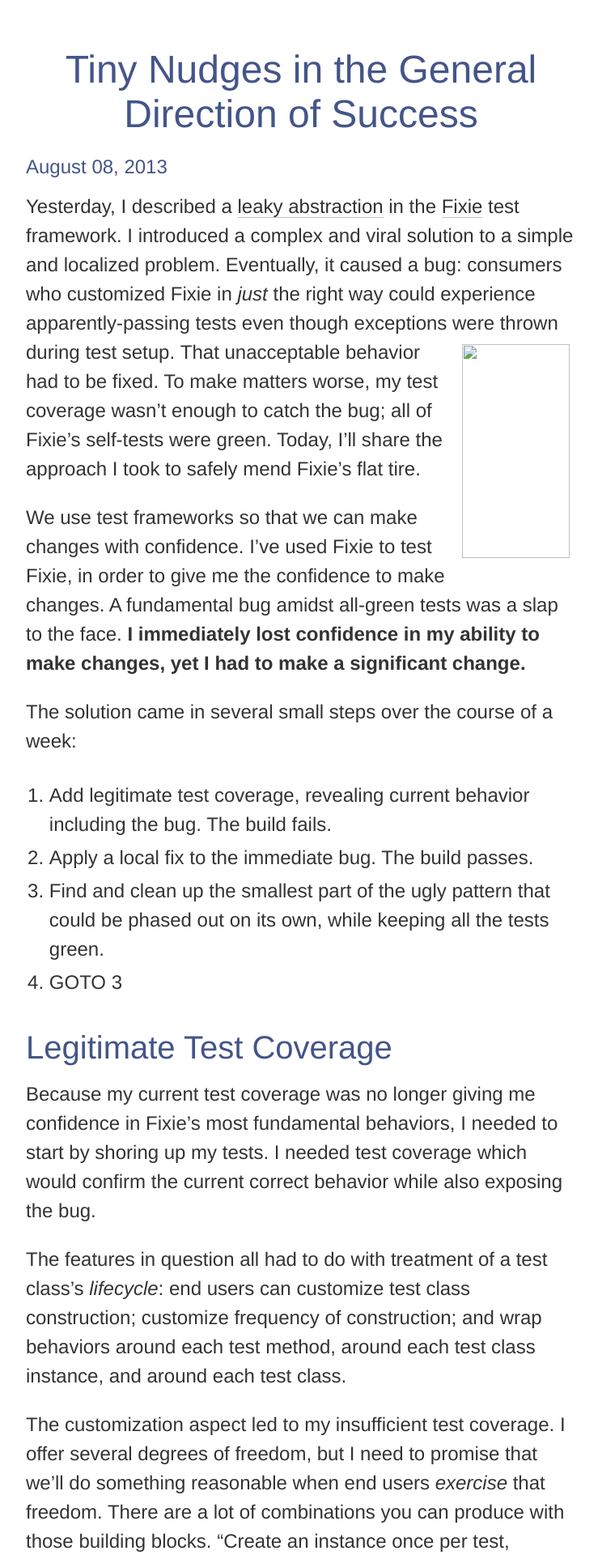
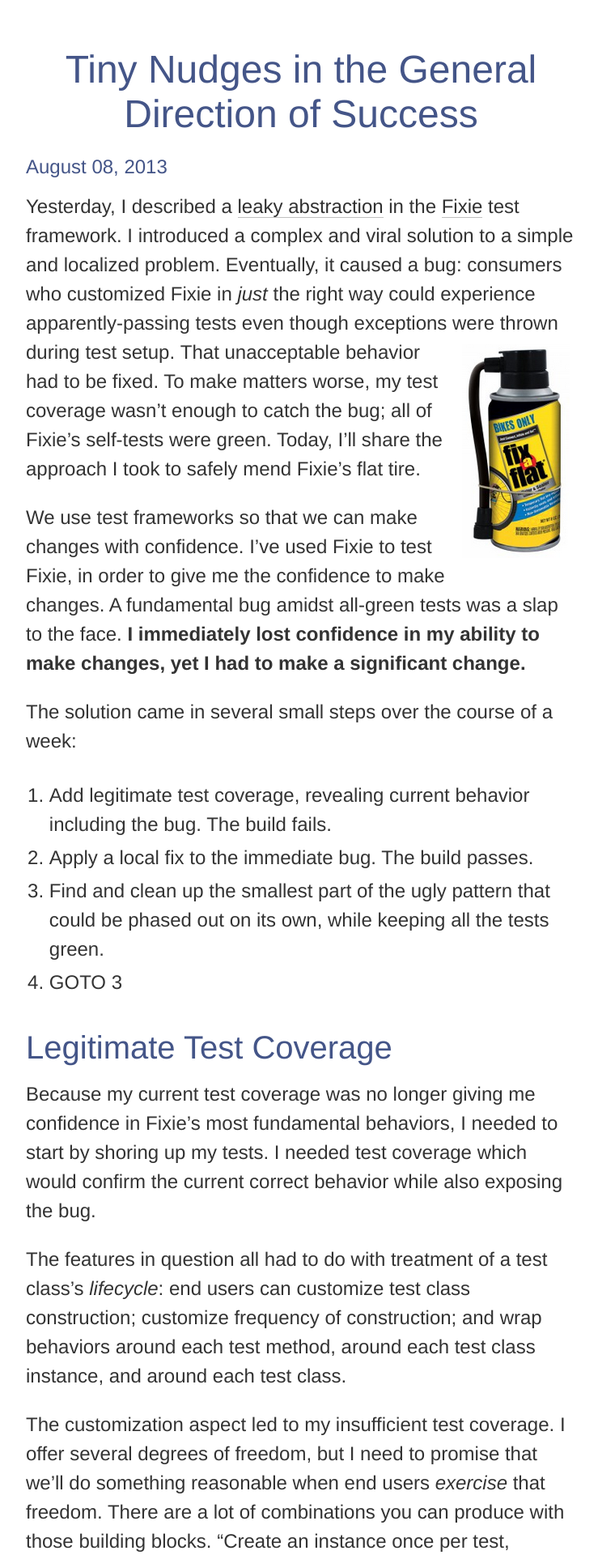
Before and after one commit to plioi/plioi.github.io, a Jekyll site: the page built from _posts/2013-08-08-tiny-nudges-in-the-general-direction-of-success.md, in a window 1280 px wide. Shown: the top 1920 px of the page at 81% size, without its empty margins (268-1007 px from the left). Built offline with Jekyll 4.4.1, drawn with Linux system fonts in a browser that asks for light colours.

Commit message:
Restore image

```diff
--- a/_posts/2013-08-08-tiny-nudges-in-the-general-direction-of-success.md
+++ b/_posts/2013-08-08-tiny-nudges-in-the-general-direction-of-success.md
@@ -2,7 +2,7 @@
 title: Tiny Nudges in the General Direction of Success
 layout: post
 ---
-Yesterday, I described a [leaky abstraction](https://patrick.lioi.net/2013/08/07/the-leakiest-abstraction/) in the [Fixie](https://github.com/fixie/fixie) test framework. I introduced a complex and viral solution to a simple and localized problem. Eventually, it caused a bug: consumers who customized Fixie in _just_ the right way could experience apparently-passing tests even though exceptions were thrown during test setup. [<img src="/content/patricklioi/uploads/2013/08/fix-a-flat.png" alt="" title="fix-a-flat" width="133" height="264" style="float:right;margin:5px;" />](/content/patricklioi/uploads/2013/08/fix-a-flat.png)That unacceptable behavior had to be fixed. To make matters worse, my test coverage wasn&#8217;t enough to catch the bug; all of Fixie&#8217;s self-tests were green. Today, I&#8217;ll share the approach I took to safely mend Fixie&#8217;s flat tire.
+Yesterday, I described a [leaky abstraction](https://patrick.lioi.net/2013/08/07/the-leakiest-abstraction/) in the [Fixie](https://github.com/fixie/fixie) test framework. I introduced a complex and viral solution to a simple and localized problem. Eventually, it caused a bug: consumers who customized Fixie in _just_ the right way could experience apparently-passing tests even though exceptions were thrown during test setup. [<img src="/images/2013/08/fix-a-flat.png" alt="" title="fix-a-flat" width="133" height="264" style="float:right;margin:5px;" />](/images/2013/08/fix-a-flat.png)That unacceptable behavior had to be fixed. To make matters worse, my test coverage wasn&#8217;t enough to catch the bug; all of Fixie&#8217;s self-tests were green. Today, I&#8217;ll share the approach I took to safely mend Fixie&#8217;s flat tire.
 
 We use test frameworks so that we can make changes with confidence. I&#8217;ve used Fixie to test Fixie, in order to give me the confidence to make changes. A fundamental bug amidst all-green tests was a slap to the face. **I immediately lost confidence in my ability to make changes, yet I had to make a significant change.**
 
```
Also changed, not shown: images/2013/08/fix-a-flat.png (added).
